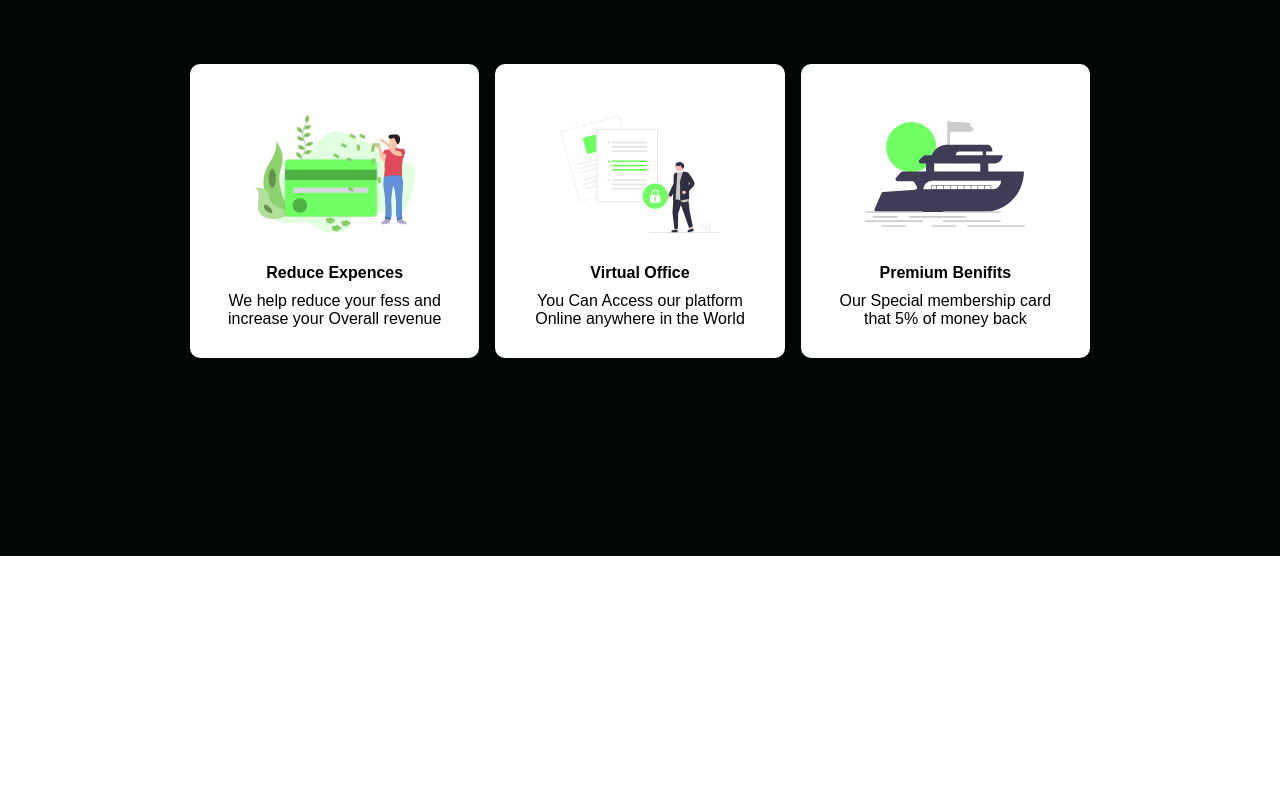
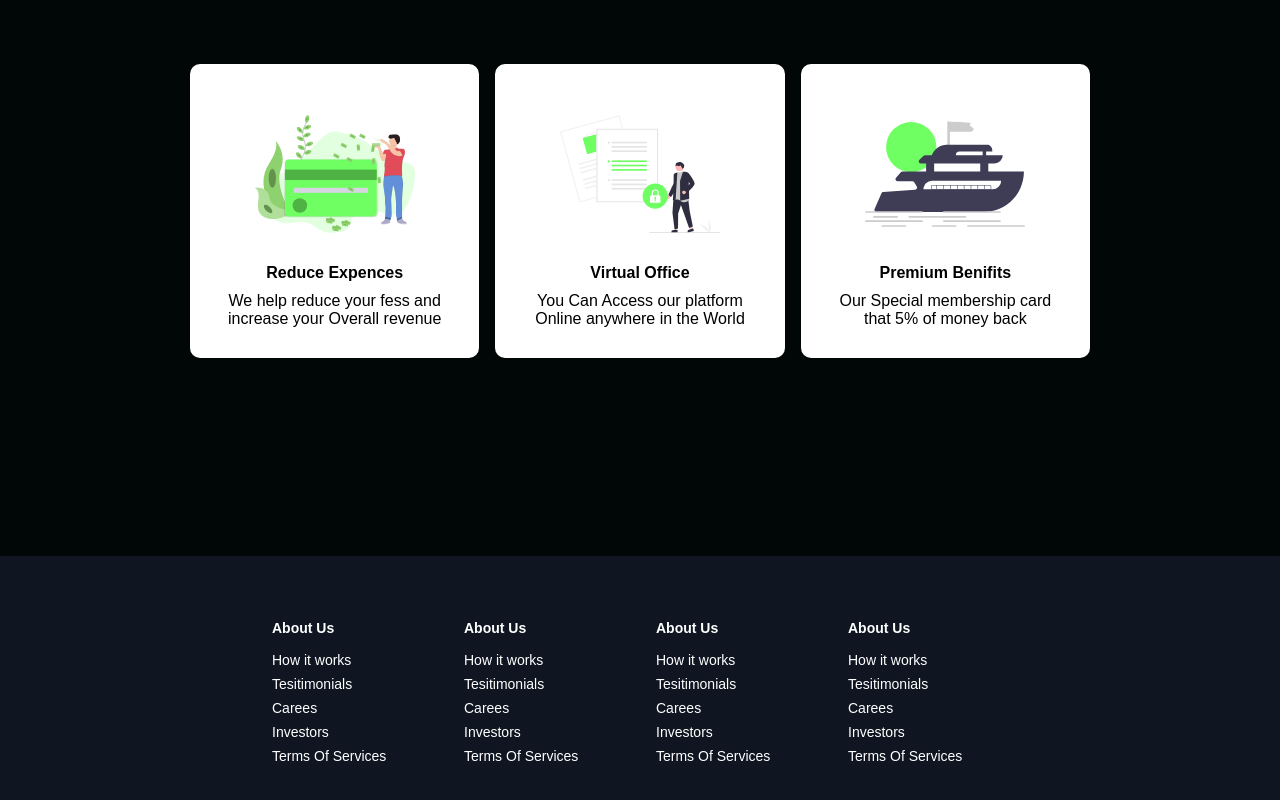
Before and after one commit to KasunHasanga/react-app-with-scroll, a React (Create React App) app: page / in a window 1280 px wide. Shown: the part 3624-4424 px from the top of the page. Before the commit the page ends 4180 px from the top, so only its background shows below. Built offline with nearby package versions, Linux system fonts and the light colour scheme; a web font is replaced by a local one.

Commit message:
add footer section

```diff
--- a/src/App.js
+++ b/src/App.js
@@ -1,15 +1,15 @@
-
-import './App.css';
-
-import {BrowserRouter as Router} from 'react-router-dom';
-
-import Home from './pages';
+import "./App.css";
+import { BrowserRouter as Router, Switch, Route } from "react-router-dom";
+import Home from "./pages";
+import SignInPage from "./pages/SignIn";
 
 function App() {
   return (
     <Router>
-      <Home/>
-
+      <Switch>
+        <Route path="/" component={Home} exact />
+        <Route path="/signin" component={SignInPage} exact />
+      </Switch>
     </Router>
   );
 }
--- /dev/null
+++ b/src/component/Footer/FooterElements.js
@@ -0,0 +1,64 @@
+import styled from "styled-components";
+import { Link } from "react-router-dom";
+
+export const FooterContainer = styled.footer`
+  background-color: #101522;
+`;
+export const FooterWrap = styled.div`
+  padding: 48px 24px;
+  display: flex;
+  flex-direction: column;
+  justify-content: center;
+  align-items: center;
+  max-width: 1100px;
+  margin: 0 auto;
+`;
+
+export const FooterLinksContainer = styled.div`
+  display: flex;
+  justify-content: center;
+
+  @media screen and (max-width: 820px) {
+    padding-top: 32px;
+  }
+`;
+
+export const FooterLinkWrapper = styled.div`
+  display: flex;
+  @media screen and (max-width: 820px) {
+    flex-direction: column;
+  }
+`;
+
+export const FooterLinkItems = styled.div`
+  display: flex;
+  flex-direction: column;
+  align-items: flex-start;
+  margin: 16px;
+  text-align: left;
+  width: 160px;
+  box-sizing: border-box;
+  color: #fff;
+
+  @media screen and (max-width: 420px) {
+    margin: 0;
+    padding: 10px;
+    width: 100%;
+  }
+`;
+
+export const FooterLinkTitle = styled.h1`
+  font-size: 14px;
+  margin-bottom: 16px;
+`;
+export const FooterLink = styled(Link)`
+  color: #fff;
+  text-decoration: none;
+  margin-bottom: 0.5rem;
+  font-size: 14px;
+
+  &:hover {
+    color: #01bf71;
+    transition: 0.3 ease-out;
+  }
+`;
--- /dev/null
+++ b/src/component/Footer/index.js
@@ -0,0 +1,53 @@
+import React from "react";
+import { FooterContainer, FooterLinkItems, FooterLinksContainer, FooterLinkTitle, FooterLinkWrapper, FooterWrap ,FooterLink} from "./FooterElements";
+
+const Footer = () => {
+  return (
+    <>
+      <FooterContainer>
+        <FooterWrap>
+          <FooterLinksContainer>
+            <FooterLinkWrapper>
+              <FooterLinkItems>
+                <FooterLinkTitle>About Us</FooterLinkTitle>
+                  <FooterLink to="/signin">How it works</FooterLink>
+                  <FooterLink to="/signin">Tesitimonials</FooterLink>
+                  <FooterLink to="/signin">Carees</FooterLink>
+                  <FooterLink to="/signin">Investors</FooterLink>
+                  <FooterLink to="/signin">Terms Of Services</FooterLink>
+              </FooterLinkItems>
+              <FooterLinkItems>
+                <FooterLinkTitle>About Us</FooterLinkTitle>
+                  <FooterLink to="/signin">How it works</FooterLink>
+                  <FooterLink to="/signin">Tesitimonials</FooterLink>
+                  <FooterLink to="/signin">Carees</FooterLink>
+                  <FooterLink to="/signin">Investors</FooterLink>
+                  <FooterLink to="/signin">Terms Of Services</FooterLink>
+              </FooterLinkItems>
+            </FooterLinkWrapper>
+            <FooterLinkWrapper>
+              <FooterLinkItems>
+                <FooterLinkTitle>About Us</FooterLinkTitle>
+                  <FooterLink to="/signin">How it works</FooterLink>
+                  <FooterLink to="/signin">Tesitimonials</FooterLink>
+                  <FooterLink to="/signin">Carees</FooterLink>
+                  <FooterLink to="/signin">Investors</FooterLink>
+                  <FooterLink to="/signin">Terms Of Services</FooterLink>
+              </FooterLinkItems>
+              <FooterLinkItems>
+                <FooterLinkTitle>About Us</FooterLinkTitle>
+                  <FooterLink to="/signin">How it works</FooterLink>
+                  <FooterLink to="/signin">Tesitimonials</FooterLink>
+                  <FooterLink to="/signin">Carees</FooterLink>
+                  <FooterLink to="/signin">Investors</FooterLink>
+                  <FooterLink to="/signin">Terms Of Services</FooterLink>
+              </FooterLinkItems>
+            </FooterLinkWrapper>
+          </FooterLinksContainer>
+        </FooterWrap>
+      </FooterContainer>
+    </>
+  );
+};
+
+export default Footer;
--- /dev/null
+++ b/src/pages/SignIn.js
@@ -0,0 +1,13 @@
+import React from "react";
+
+const SignInPage = () => {
+  return (
+   <div>
+       <h1>fsdjfslkjf</h1>
+
+
+   </div>
+  );
+};
+
+export default SignInPage;
--- a/src/pages/index.js
+++ b/src/pages/index.js
@@ -1,4 +1,5 @@
 import React,{useState} from 'react'
+import Footer from '../component/Footer'
 import HeroSection from '../component/HeroSection'
 import InfoSection from '../component/InfoSection'
 import { homeObjOne ,homeObjTree,homeObjTwo} from '../component/InfoSection/data'
@@ -21,6 +22,7 @@ const Home = () => {
             <InfoSection {...homeObjTwo}/>
             <InfoSection {...homeObjTree}/>
             <Services/>
+            <Footer/>
        </>
     )
 }
```
